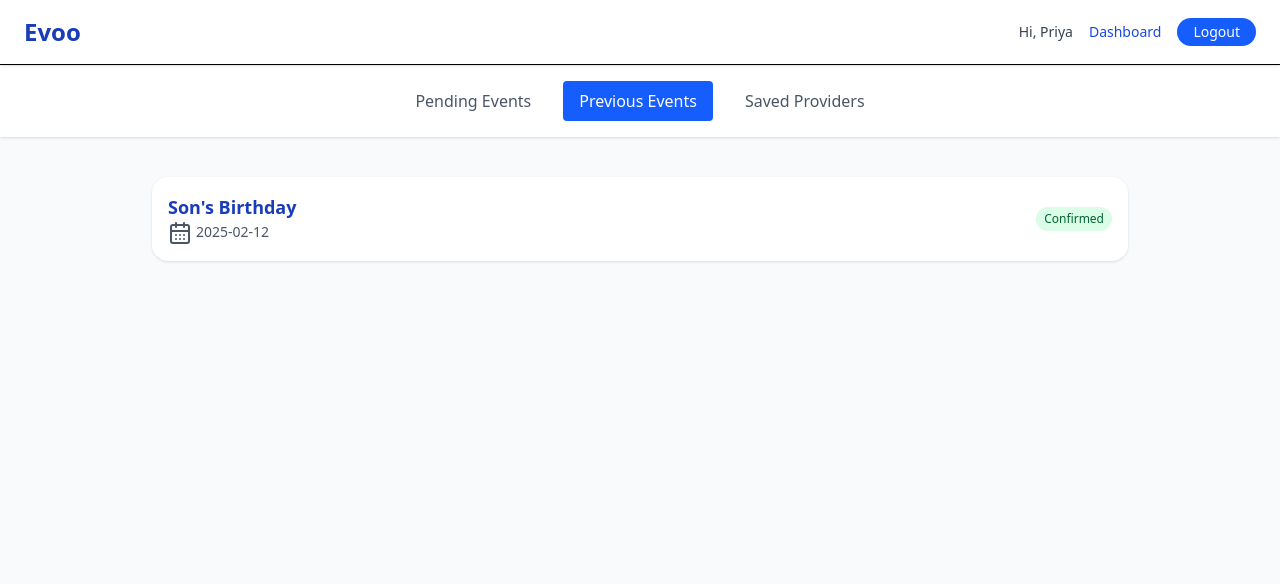
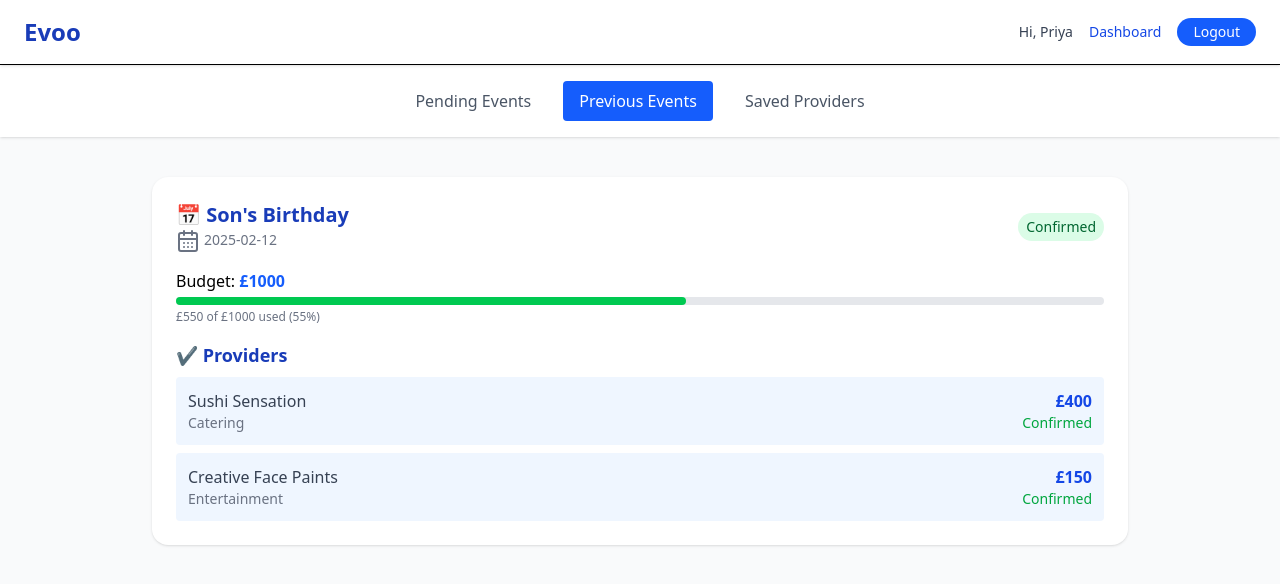
Before and after one commit to siferns/party, a React (Vite) app in the folder Frontend/: page /myDashboard in a window 1280 px wide. Both pictures are taken after a click on the button "Previous Events". Shown: the top 584 px of the page. Built offline with nearby package versions, Linux system fonts and the light colour scheme.

Commit message:
made changes on dashboard

```diff
--- a/Frontend/src/pages/myDashboard.jsx
+++ b/Frontend/src/pages/myDashboard.jsx
@@ -214,11 +214,11 @@ export default function DashboardPage() {
       status: "Partially Booked",
       budget: 1500,
       ordered: [
-        { title: "Tandoori Delights", type: "Catering", price: "£300", status: "Confirmed",navigateTo:"/tandooriOrderDetail" },
-        { title: "Venue Vibes", type: "Venue", price: "£800", status: "Pending" }
+          { title: "Venue Vibes", type: "Venue", price: "£800", status: "Pending" },
+          { title: "DJ Sonic Boom", type: "DJ", price: "£500",status:"Confirmed" },
         ],
         pending: [
-        { title: "DJ Sonic Boom", type: "DJ", price: "£500" },
+        { title: "Tandoori Delights", type: "Catering", price: "£300",navigateTo:"/tandooriOrderDetail" },
         { title: "Moments Captured", type: "Photography", price: "£250" }
       ]
     },
@@ -229,8 +229,8 @@ export default function DashboardPage() {
       status: "Confirmed",
       budget: 1000,
       ordered: [
-        { title: "Sushi Sensation", type: "Catering", price: "£400", status: "Confirmed" },
-        { title: "Creative Face Paints", type: "Entertainment", price: "£150", status: "Confirmed" }
+        { title: "Sushi Sensation", type: "Catering", price: "£400", status: "Confirmed" , navigateTo:"#"},
+        { title: "Creative Face Paints", type: "Entertainment", price: "£150", status: "Confirmed", navigateTo:"/listing/facePainter"}
       ],
       pending: []
     }
@@ -260,18 +260,94 @@ export default function DashboardPage() {
 
   // Render confirmed events
   const renderPrevious = () => (
-    <div className="grid gap-6">
-      {events.filter(e => e.status === 'Confirmed').map(event => (
+    <div className="space-y-8">
+        {events
+            .filter(e => e.status === "Confirmed")
+            .map((event, idx) => {
+            const orderedTotal = event.ordered.reduce((sum, item) => sum + parsePrice(item.price), 0);
+            const combinedTotal = orderedTotal; // no pending in past
+            const usedPercent = Math.min((combinedTotal / event.budget) * 100, 100);
+
+            return (
                 <Card key={event.id} className="shadow">
-          <CardContent className="p-4 flex justify-between items-center">
+                <CardContent className="p-6">
+                    {/* Header */}
+                    <div className="flex justify-between items-center mb-4">
                     <div>
-              <h3 className="text-lg font-semibold text-blue-800">{event.name}</h3>
-              <p className="text-sm text-gray-600"><CalendarDays className="inline-block mr-1" />{event.date}</p>
+                        <h3
+                        className="text-xl font-semibold text-blue-800 hover:underline cursor-pointer"
+                        onClick={() => alert(`View details for ${event.name}`)}
+                        >
+                        📅 {event.name}
+                        </h3>
+                        <p className="text-sm text-gray-500">
+                        <CalendarDays className="inline-block mr-1" />
+                        {event.date}
+                        </p>
                     </div>
-            <span className="px-2 py-1 rounded-full bg-green-100 text-green-800 text-xs">{event.status}</span>
+                    <span
+                        className={`px-2 py-1 rounded-full text-sm ${
+                        event.status === "Confirmed"
+                            ? "bg-green-100 text-green-800"
+                            : "bg-yellow-100 text-yellow-800"
+                        }`}
+                    >
+                        {event.status}
+                    </span>
+                    </div>
+
+                    {/* Budget Bar */}
+                    <div className="mb-4">
+                    <p>
+                        Budget: <span className="font-semibold text-blue-600">£{event.budget}</span>
+                    </p>
+                    <div className="w-full bg-gray-200 rounded-full h-2 mt-1">
+                        <div
+                        className="bg-green-500 h-2 rounded-full"
+                        style={{ width: `${usedPercent}%` }}
+                        />
+                    </div>
+                    <p className="text-xs text-gray-500 mt-1">
+                        £{combinedTotal} of £{event.budget} used ({usedPercent.toFixed(0)}%)
+                    </p>
+                    </div>
+
+                    {/* Providers List (formerly Ordered Services) */}
+                    <div>
+                    <h4 className="text-lg font-semibold text-blue-800 mb-2">
+                        ✔️ Providers
+                    </h4>
+                    <div className="space-y-2">
+                        {event.ordered.map((item, i) => (
+                        <div
+                            key={i}
+                            className="flex justify-between items-center bg-blue-50 p-3 rounded cursor-pointer hover:bg-blue-100"
+                            onClick={() => navigate(item.navigateTo)}
+                        >
+                            <div>
+                            <p className="font-medium text-gray-700">{item.title}</p>
+                            <p className="text-sm text-gray-500">{item.type}</p>
+                            </div>
+                            <div className="text-right">
+                            <p className="font-semibold text-blue-700">{item.price}</p>
+                            <p
+                                className={`text-sm ${
+                                item.status === "Confirmed"
+                                    ? "text-green-600"
+                                    : "text-yellow-600"
+                                }`}
+                            >
+                                {item.status}
+                            </p>
+                            </div>
+                        </div>
+                        ))}
+                    </div>
+                    </div>
                 </CardContent>
                 </Card>
-      ))}
+            );
+            })}
         </div>
   );
 
@@ -337,7 +413,10 @@ export default function DashboardPage() {
                 <div>
                   <h4 className="text-lg font-semibold text-blue-800 mb-2">⏳ Pending Services</h4>
                   {event.pending.map((item, i) => (
-                    <div key={i} className="flex justify-between items-center border p-3 rounded mb-2">
+                    <div key={i} className="flex justify-between items-center border p-3 rounded mb-2"
+                    onClick={()=>{
+                        navigate(`${item.navigateTo}`)
+                    }}>
                       <div>
                         <p className="font-medium text-gray-700">{item.title}</p>
                         <p className="text-sm text-gray-500">{item.type}</p>
```
Also changed, not shown: Frontend/src/pages/tandooriOrderDetailPage.jsx (line endings or trailing spaces). Lines whose indentation alone changed are shown as unchanged.
